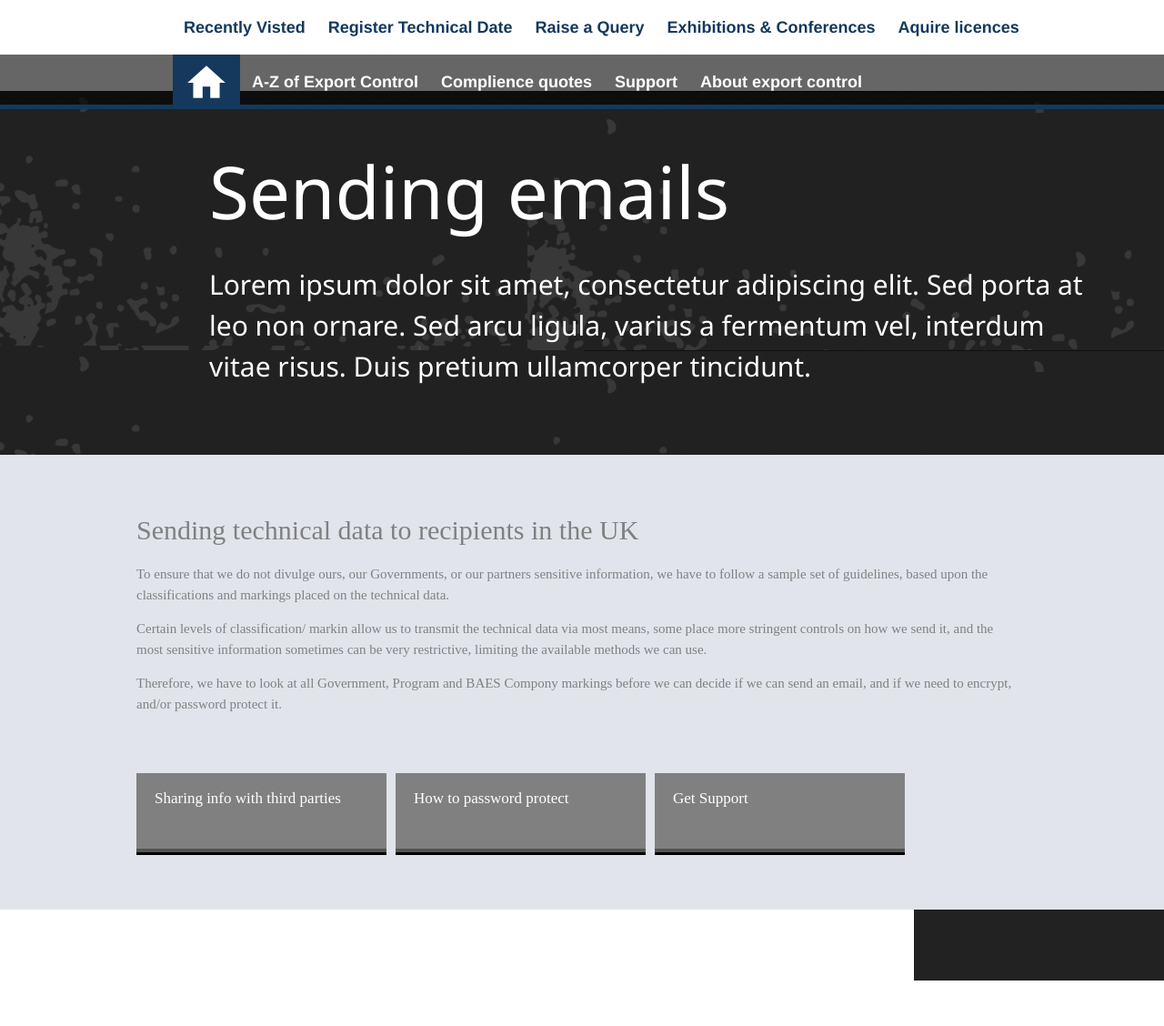
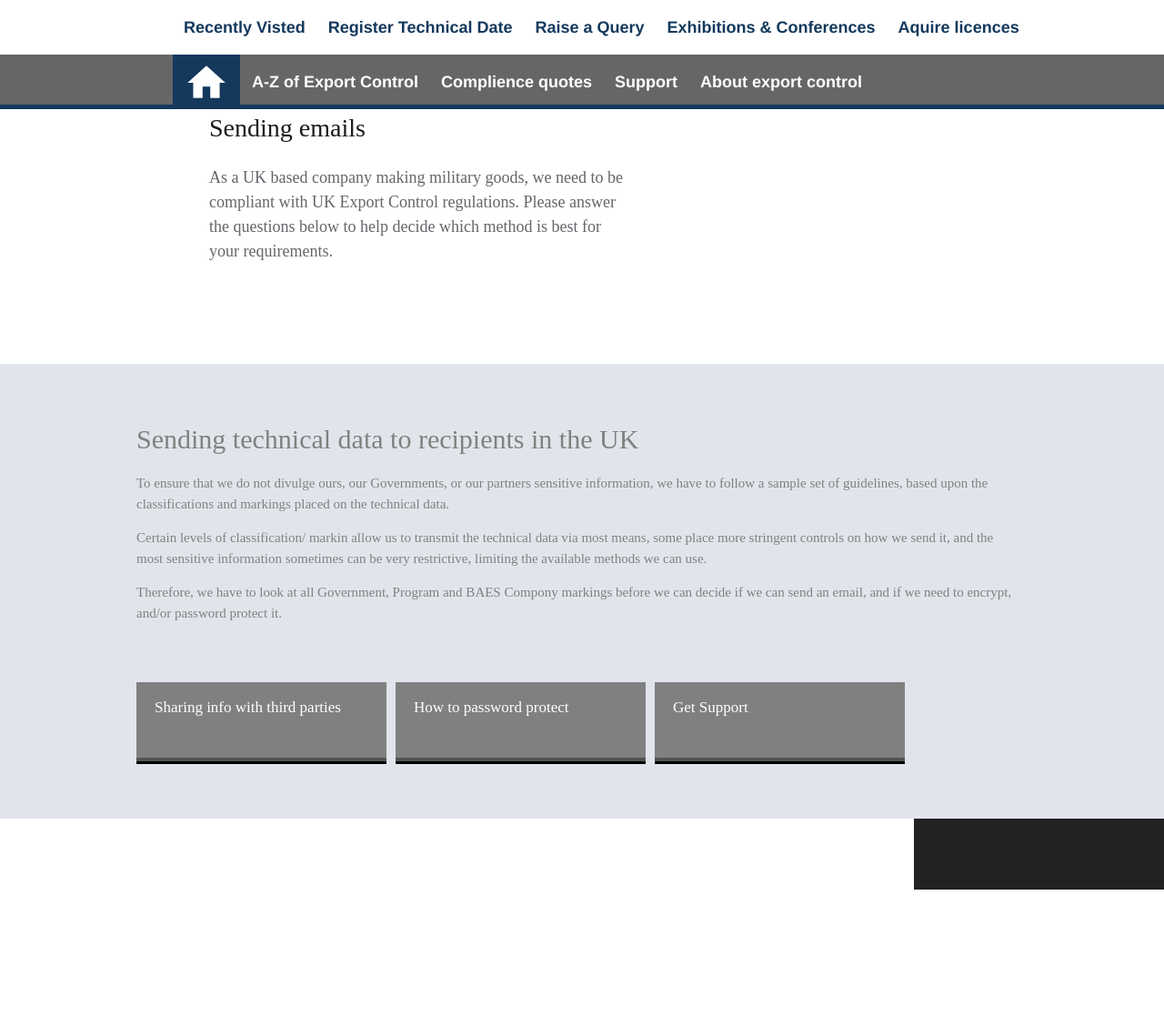
Before and after one commit to Rich-A/PortalPoC, a Jekyll site: the page built from email.markdown, in a window 1280 px wide. Shown: the whole page at 91% size. Built offline with Jekyll 4.4.1, drawn with Linux system fonts in a browser that asks for light colours; after the commit the page ends 1028 px from its top, so only the background shows below that.

Commit message:
changed email1

```diff
--- a/_includes/email1.html
+++ b/_includes/email1.html
@@ -18,7 +18,8 @@
         		Sending emails
         	</h1>
         	<h2>
-        	Lorem ipsum dolor sit amet, consectetur adipiscing elit. Sed porta at leo non ornare. Sed arcu ligula, varius a fermentum vel, interdum vitae risus. Duis pretium ullamcorper tincidunt.
+            As a UK based company making military goods, we need to be compliant with UK Export Control regulations.
+            Please answer the questions below to help decide which method is best for your requirements.
         	</h2>
 
         </div>
--- a/css/email.css
+++ b/css/email.css
@@ -12,7 +12,7 @@ body { padding: 0; margin: 0; width: 100%; height: 100% }
 
 
 #email1{
-	background-image: url("../assets/black.png");
+	background:white;
 	height: 400px;
 	padding-left: 200px;
 	padding-top: 40px;
@@ -20,9 +20,6 @@ body { padding: 0; margin: 0; width: 100%; height: 100% }
 }
 
 .tbox{
-	color: white;
-	width: 1000px;
-	font-family: Franklin Gothic Book;
 	padding-left: 30px;
 	}
 
@@ -32,13 +29,16 @@ body { padding: 0; margin: 0; width: 100%; height: 100% }
 }
 
 .tbox h1{
+	font-family: FranklinGothic-Medium;
+	font-size: 28px;
+	color: #1B1B1B;
+	letter-spacing: 0;
 	margin-bottom: 20px;
-	font-size: 80px;
+
 }
 
-.tbox h2{
-	font-weight: 100;
-}
+.tbox h2{font-family: FranklinGothic-Book;font-size: 18px;color: #63666A;letter-spacing: 0;width: 460px;}
+
 
 #email2{
 	background-color: #e1e5eb;
--- a/css/header.css
+++ b/css/header.css
@@ -1,7 +1,6 @@
 
 
 #header-container{
-    height: 100px;
     width: 100%;
     padding: 0px;
     margin: 0px;
--- a/test.markdown
+++ b/test.markdown
@@ -17,12 +17,12 @@ question2:
   answer2:
     text: UK Controlled Technical Data
     link: 9
-  question9:
+question9:
     text: Have you chosen the correct signature
     answer1:
       text: 'yes'
       link: 10
-  question10:
+question10:
     text: Click here to start again.
     answer1:
     link: 1
```
Also changed, not shown: _layouts/question.html (+8 -0 lines).
